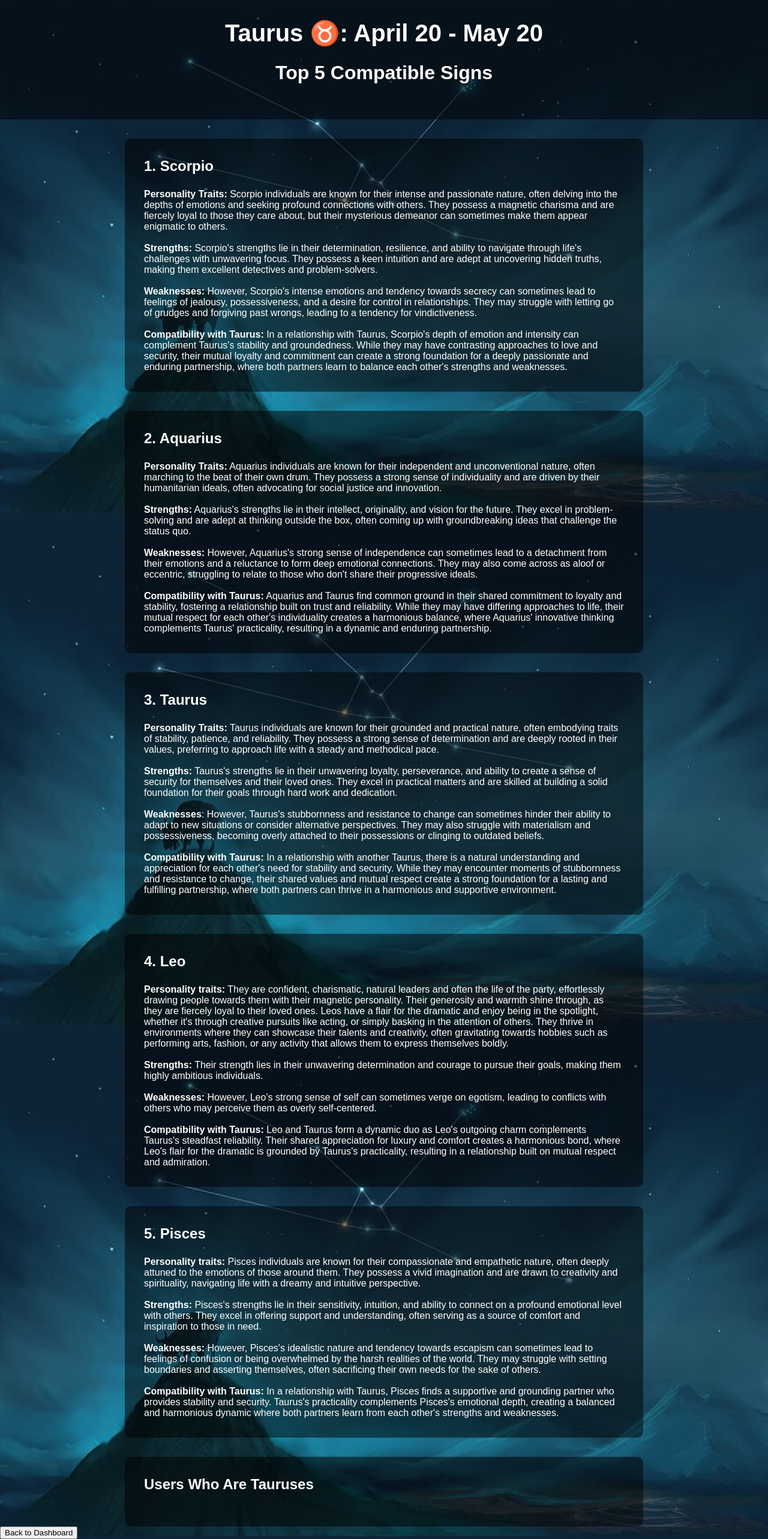
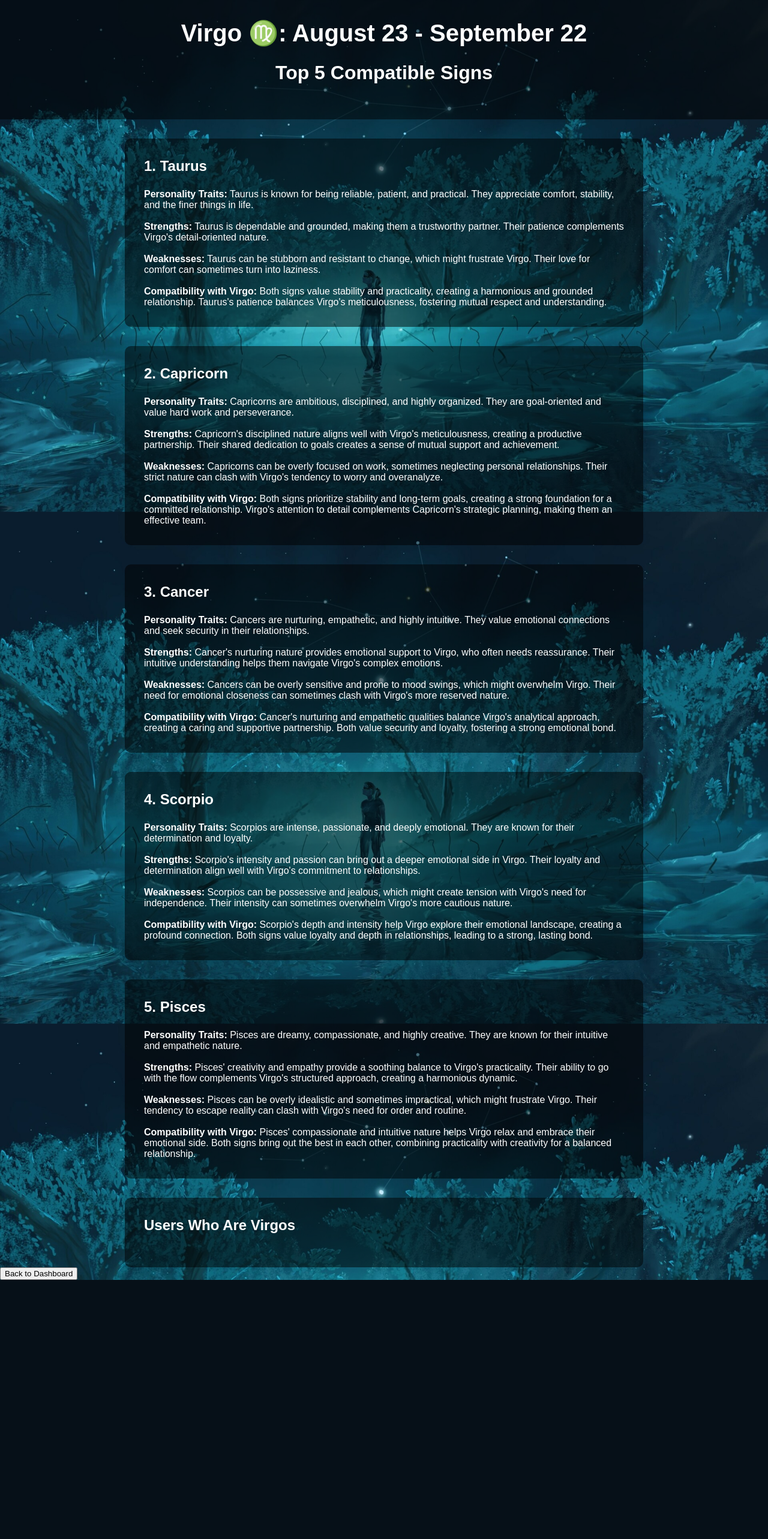
Before and after one commit to LemonSCoder/StarCrossedRepo, a Flask app: page /taurus.html in a window 1280 px wide. Shown: the whole page at 60% size. After the commit the page ends 2134 px from the top, so only its background shows below. Run offline with Flask 3, Linux system fonts and the light colour scheme.

Commit message:
Update taurus.html

```diff
--- a/templates/taurus.html
+++ b/templates/taurus.html
@@ -5,13 +5,13 @@
     <meta charset="UTF-8">
     <meta http-equiv="X-UA-Compatible" content="IE=edge">
     <meta name="viewport" content="width=device-width, initial-scale=1.0">
-    <title>Taurus Compatibility</title>
+    <title>Virgo Compatibility</title>
     <style>
         body {
             font-family: Arial, sans-serif;
             margin: 0;
             padding: 0;
-            background-image: url(taurusimage.jpg);
+            background-image: url(virgo.jpg);
             background-size: cover;
             background-repeat: no-repeat;
             background-position: center;
@@ -61,75 +61,76 @@
 
 <body>
     <header>
-        <h1>Taurus ♉️: April 20 - May 20</h1>
+        <h1>Virgo ♍️: August 23 - September 22</h1>
         <h2>Top 5 Compatible Signs</h2>
     </header>
     <section>
-        <h3>1. Scorpio</h3>
-        <b>Personality Traits:</b> Scorpio individuals are known for their intense and passionate nature, often delving into
-        the depths of emotions and seeking profound connections with others. They possess a magnetic charisma and are
-        fiercely loyal to those they care about, but their mysterious demeanor can sometimes make them appear enigmatic to
-        others.<br><br>
-        <b>Strengths:</b> Scorpio's strengths lie in their determination, resilience, and ability to navigate through life's
-        challenges with unwavering focus. They possess a keen intuition and are adept at uncovering hidden truths, making
-        them excellent detectives and problem-solvers.<br><br>
-        <b>Weaknesses:</b> However, Scorpio's intense emotions and tendency towards secrecy can sometimes lead to feelings of
-        jealousy, possessiveness, and a desire for control in relationships. They may struggle with letting go of grudges
-        and forgiving past wrongs, leading to a tendency for vindictiveness.<br><br>
-        <b>Compatibility with Taurus:</b> In a relationship with Taurus, Scorpio's depth of emotion and intensity can
-        complement Taurus's stability and groundedness. While they may have contrasting approaches to love and security,
-        their mutual loyalty and commitment can create a strong foundation for a deeply passionate and enduring
-        partnership, where both partners learn to balance each other's strengths and weaknesses.
+        <h3>1. Taurus</h3>
+        <b>Personality Traits:</b> Taurus is known for being reliable, patient, and practical. They appreciate comfort,
+        stability, and the finer things in life.<br><br>
+        <b>Strengths:</b> Taurus is dependable and grounded, making them a trustworthy partner. Their patience complements
+        Virgo's detail-oriented nature.<br><br>
+        <b>Weaknesses:</b> Taurus can be stubborn and resistant to change, which might frustrate Virgo. Their love for
+        comfort can sometimes turn into laziness.<br><br>
+        <b>Compatibility with Virgo:</b> Both signs value stability and practicality, creating a harmonious and grounded
+        relationship. Taurus's patience balances Virgo's meticulousness, fostering mutual respect and understanding.
     </section>
     <section>
-        <h3>2. Aquarius</h3>
-        <b>Personality Traits:</b> Aquarius individuals are known for their independent and unconventional nature, often
-        marching to the beat of their own drum. They possess a strong sense of individuality and are driven by their
-        humanitarian ideals, often advocating for social justice and innovation.<br><br>
-        <b>Strengths:</b> Aquarius's strengths lie in their intellect, originality, and vision for the future. They excel in
-        problem-solving and are adept at thinking outside the box, often coming up with groundbreaking ideas that
-        challenge the status quo.<br><br>
-        <b>Weaknesses:</b> However, Aquarius's strong sense of independence can sometimes lead to a detachment from their
-        emotions and a reluctance to form deep emotional connections. They may also come across as aloof or eccentric,
-        struggling to relate to those who don't share their progressive ideals.<br><br>
-        <b>Compatibility with Taurus:</b> Aquarius and Taurus find common ground in their shared commitment to loyalty and
-        stability, fostering a relationship built on trust and reliability. While they may have differing approaches to
-        life, their mutual respect for each other's individuality creates a harmonious balance, where Aquarius'
-        innovative thinking complements Taurus' practicality, resulting in a dynamic and enduring partnership.
+        <h3>2. Capricorn</h3>
+        <b>Personality Traits:</b> Capricorns are ambitious, disciplined, and highly organized. They are goal-oriented and
+        value hard work and perseverance.<br><br>
+        <b>Strengths:</b> Capricorn's disciplined nature aligns well with Virgo's meticulousness, creating a productive
+        partnership. Their shared dedication to goals creates a sense of mutual support and achievement.<br><br>
+        <b>Weaknesses:</b> Capricorns can be overly focused on work, sometimes neglecting personal relationships. Their
+        strict nature can clash with Virgo's tendency to worry and overanalyze.<br><br>
+        <b>Compatibility with Virgo:</b> Both signs prioritize stability and long-term goals, creating a strong foundation
+        for a committed relationship. Virgo's attention to detail complements Capricorn's strategic planning, making them
+        an effective team.
     </section>
     <section>
-        <h3>3. Taurus</h3>
-        <b>Personality Traits:</b> Taurus individuals are known for their grounded and practical nature, often embodying
-        traits of stability, patience, and reliability. They possess a strong sense of determination and are deeply rooted
-        in their values, preferring to approach life with a steady and methodical pace.<br><br>
-        <b>Strengths:</b> Taurus's strengths lie in their unwavering loyalty, perseverance, and ability to create a sense of
-        security for themselves and their loved ones. They excel in practical matters and are skilled at building a solid
-        foundation for their goals through hard work and dedication. <br><br>
-        <b>Weaknesses</b>: However, Taurus's stubbornness and resistance to change can sometimes hinder their ability to adapt to new situations or consider alternative perspectives. They may also struggle with materialism and possessiveness, becoming overly attached to their possessions or clinging to outdated beliefs. <br></br>
-        <b>Compatibility with Taurus:</b> In a relationship with another Taurus, there is a natural understanding and appreciation for each other's need for stability and security. While they may encounter moments of stubbornness and resistance to change, their shared values and mutual respect create a strong foundation for a lasting and fulfilling partnership, where both partners can thrive in a harmonious and supportive environment.
+        <h3>3. Cancer</h3>
+        <b>Personality Traits:</b> Cancers are nurturing, empathetic, and highly intuitive. They value emotional
+        connections and seek security in their relationships.<br><br>
+        <b>Strengths:</b> Cancer's nurturing nature provides emotional support to Virgo, who often needs reassurance. Their
+        intuitive understanding helps them navigate Virgo's complex emotions.<br><br>
+        <b>Weaknesses:</b> Cancers can be overly sensitive and prone to mood swings, which might overwhelm Virgo. Their
+        need for emotional closeness can sometimes clash with Virgo's more reserved nature.<br><br>
+        <b>Compatibility with Virgo:</b> Cancer's nurturing and empathetic qualities balance Virgo's analytical approach,
+        creating a caring and supportive partnership. Both value security and loyalty, fostering a strong emotional bond.
     </section>
     <section>
-       <h3> 4. Leo </h3>
-        <b> Personality traits:</b> They are confident, charismatic, natural leaders and often the life of the party, effortlessly drawing people towards them with their magnetic personality. Their generosity and warmth shine through, as they are fiercely loyal to their loved ones. Leos have a flair for the dramatic and enjoy being in the spotlight, whether it's through creative pursuits like acting, or simply basking in the attention of others. They thrive in environments where they can showcase their talents and creativity, often gravitating towards hobbies such as performing arts, fashion, or any activity that allows them to express themselves boldly. <br><br>
-        <b>Strengths:</b> Their strength lies in their unwavering determination and courage to pursue their goals, making them highly ambitious individuals.
-        <br></br>
-        <b>Weaknesses:</b> However, Leo's strong sense of self can sometimes verge on egotism, leading to conflicts with others who may perceive them as overly self-centered. <br><br>
-        <b>Compatibility with Taurus:</b> Leo and Taurus form a dynamic duo as Leo's outgoing charm complements Taurus's steadfast reliability. Their shared appreciation for luxury and comfort creates a harmonious bond, where Leo's flair for the dramatic is grounded by Taurus's practicality, resulting in a relationship built on mutual respect and admiration.
-        </section>
-
+        <h3>4. Scorpio</h3>
+        <b>Personality Traits:</b> Scorpios are intense, passionate, and deeply emotional. They are known for their
+        determination and loyalty.<br><br>
+        <b>Strengths:</b> Scorpio's intensity and passion can bring out a deeper emotional side in Virgo. Their loyalty and
+        determination align well with Virgo's commitment to relationships.<br><br>
+        <b>Weaknesses:</b> Scorpios can be possessive and jealous, which might create tension with Virgo's need for
+        independence. Their intensity can sometimes overwhelm Virgo's more cautious nature.<br><br>
+        <b>Compatibility with Virgo:</b> Scorpio's depth and intensity help Virgo explore their emotional landscape,
+        creating a profound connection. Both signs value loyalty and depth in relationships, leading to a strong, lasting
+        bond.
+    </section>
     <section>
-        <h3> 5. Pisces </h3>
-        <b> Personality traits:</b> Pisces individuals are known for their compassionate and empathetic nature, often deeply attuned to the emotions of those around them. They possess a vivid imagination and are drawn to creativity and spirituality, navigating life with a dreamy and intuitive perspective. <br></br>
-        <b>Strengths:</b> Pisces's strengths lie in their sensitivity, intuition, and ability to connect on a profound emotional level with others. They excel in offering support and understanding, often serving as a source of comfort and inspiration to those in need. <br></br>
-        <b>Weaknesses:</b> However, Pisces's idealistic nature and tendency towards escapism can sometimes lead to feelings of confusion or being overwhelmed by the harsh realities of the world. They may struggle with setting boundaries and asserting themselves, often sacrificing their own needs for the sake of others. <br></br>
-        <b>Compatibility with Taurus:</b> In a relationship with Taurus, Pisces finds a supportive and grounding partner who provides stability and security. Taurus's practicality complements Pisces's emotional depth, creating a balanced and harmonious dynamic where both partners learn from each other's strengths and weaknesses.
-        </section>
+        <h3>5. Pisces</h3>
+        <b>Personality Traits:</b> Pisces are dreamy, compassionate, and highly creative. They are known for their
+        intuitive and empathetic nature.<br><br>
+        <b>Strengths:</b> Pisces' creativity and empathy provide a soothing balance to Virgo's practicality. Their ability
+        to go with the flow complements Virgo's structured approach, creating a harmonious dynamic.<br><br>
+        <b>Weaknesses:</b> Pisces can be overly idealistic and sometimes impractical, which might frustrate Virgo. Their
+        tendency to escape reality can clash with Virgo's need for order and routine.<br><br>
+        <b>Compatibility with Virgo:</b> Pisces' compassionate and intuitive nature helps Virgo relax and embrace their
+        emotional side. Both signs bring out the best in each other, combining practicality with creativity for a balanced
+        relationship.
+    </section>
     <section>
-        <h3>Users Who Are Tauruses</h3>
-        {%for user in taurus_users%}
+        <h3>Users Who Are Virgos</h3>
+        {%for user in virgo_users%}
         <b>{{user}}</b> <br> <br>
         {%endfor%}
     </section>
     <a href="Dashboard.html">
-      <button>Back to Dashboard</button>
-      </a>
+    <button>Back to Dashboard</button>
+    </a>
+</body>
+
+</html>
```
